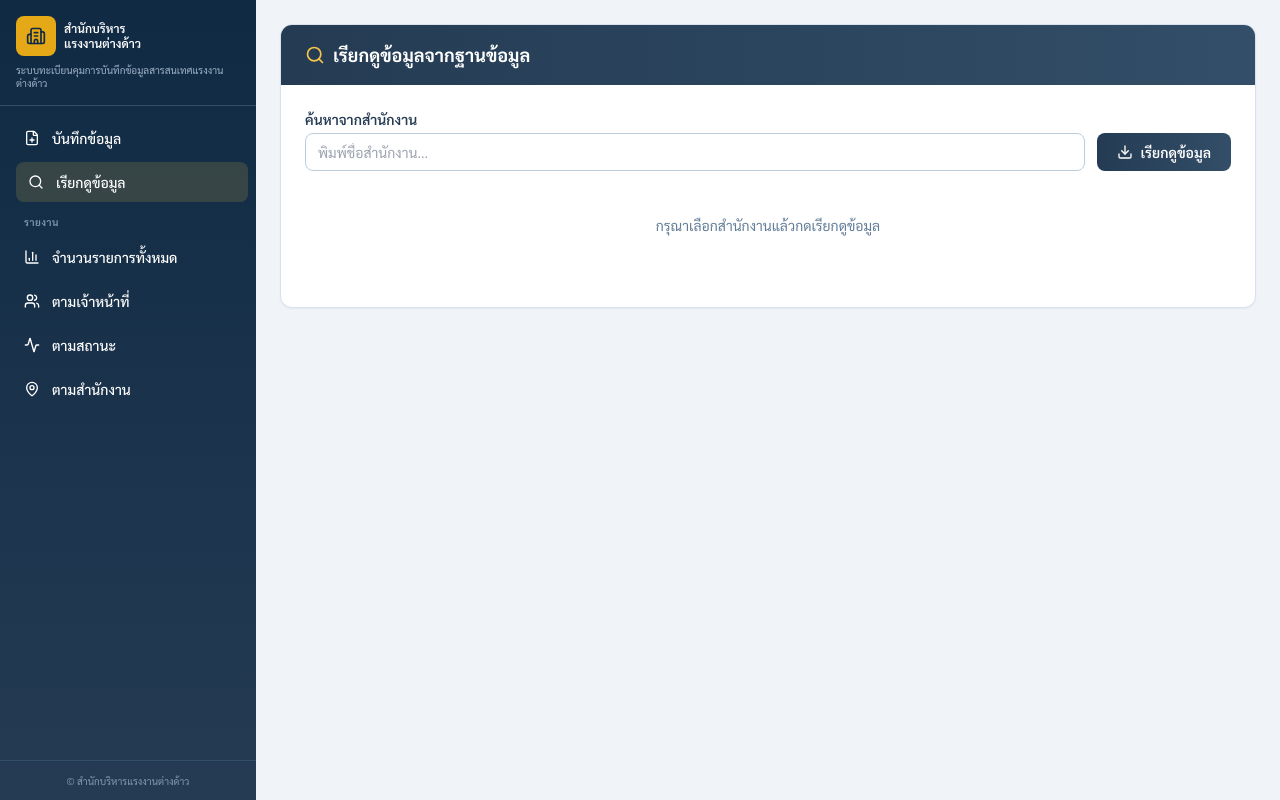
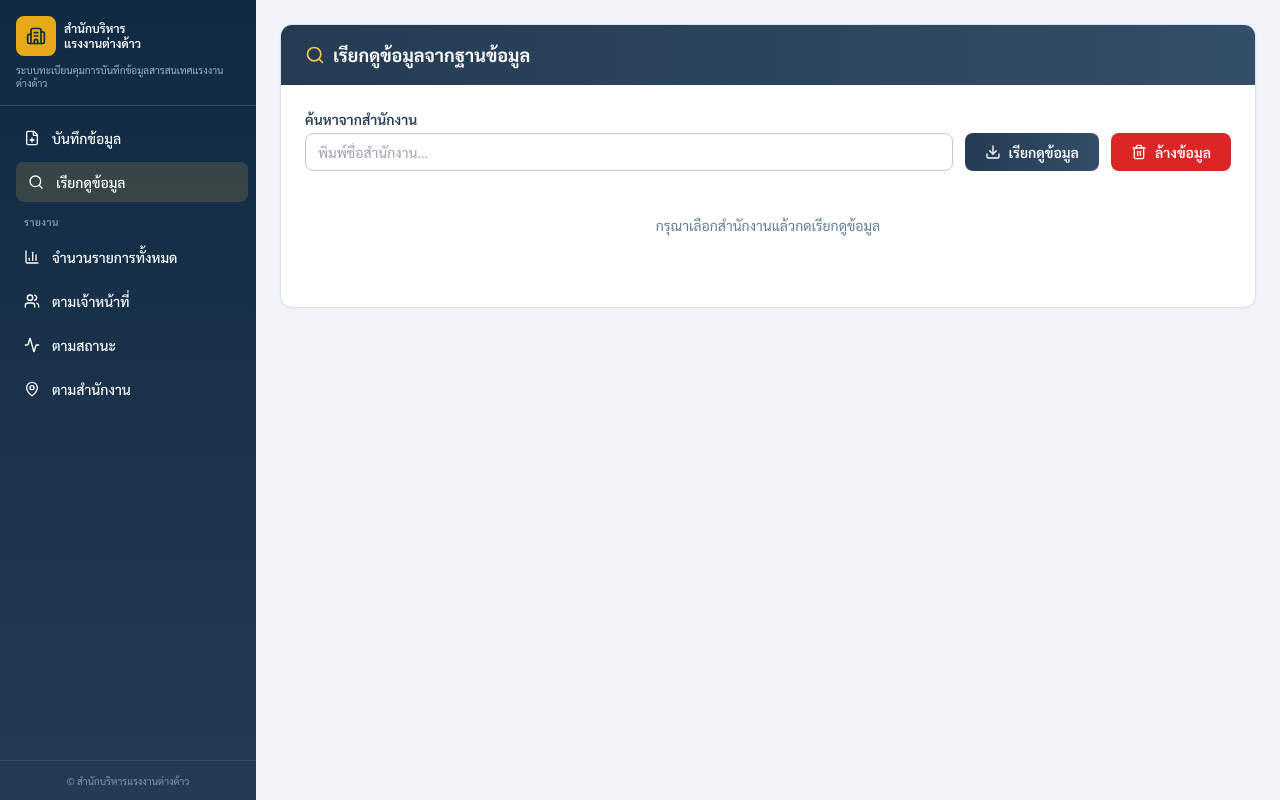
Before and after one commit to Jeabnakub/test, a plain HTML site: page index.html in a window 1280 px wide. Both pictures are taken after a click on the button "เรียกดูข้อมูล". Drawn offline with nearby package versions, Linux system fonts and the light colour scheme; some packages are replaced by stand-ins of ours; a script that the page names is missing.

Commit message:
Update index.html

```diff
--- a/index.html
+++ b/index.html
@@ -159,7 +159,8 @@ label { transition: color 0.2s; }
         <div><label for="work_permit" class="block text-sm font-semibold text-navy-800 mb-1">เลขใบอนุญาตทำงาน <span class="text-red-500">*</span></label> <input id="work_permit" type="text" required maxlength="13" pattern="\d{13}" title="กรอกตัวเลข 13 หลัก" class="form-input w-full px-3 py-2 border border-navy-200 rounded-lg text-sm focus:outline-none" oninput="this.value=this.value.replace(/\D/g,'').slice(0,13)">
          <p class="text-[10px] text-navy-400 mt-0.5">กรอกตัวเลข 13 หลักเท่านั้น</p>
         </div>
-        <div><label for="passport_no" class="block text-sm font-semibold text-navy-800 mb-1">หมายเลขหนังสือเดินทาง <span class="text-red-500">*</span></label> <input id="passport_no" type="text" required class="form-input w-full px-3 py-2 border border-navy-200 rounded-lg text-sm focus:outline-none">
+        <div><label for="passport_no" class="block text-sm font-semibold text-navy-800 mb-1">หมายเลขหนังสือเดินทาง <span class="text-red-500">*</span></label> <input id="passport_no" type="text" required class="form-input w-full px-3 py-2 border border-navy-200 rounded-lg text-sm focus:outline-none uppercase" oninput="this.value=this.value.replace(/[^A-Za-z0-9]/g,'').toUpperCase()">
+         <p class="text-[10px] text-navy-400 mt-0.5">ตัวอักษรและตัวเลขเท่านั้น (ระบบแปลงเป็นพิมพ์ใหญ่อัตโนมัติ)</p>
         </div>
        </div><!-- Row 3 -->
        <div class="grid grid-cols-1 md:grid-cols-4 gap-4">
@@ -206,7 +207,7 @@ label { transition: color 0.2s; }
       <div class="p-6">
        <div class="flex gap-3 mb-4 items-end flex-col">
         <div class="w-full"><label for="fetchOffice" class="block text-sm font-semibold text-navy-800 mb-1">ค้นหาจากสำนักงาน</label>
-         <div class="flex gap-3"><input id="fetchOffice" type="text" list="officeList2" class="form-input flex-1 px-3 py-2 border border-navy-200 rounded-lg text-sm focus:outline-none" placeholder="พิมพ์ชื่อสำนักงาน..."> <datalist id="officeList2"></datalist> <button onclick="fetchData()" class="px-5 py-2 bg-gradient-to-r from-navy-800 to-navy-700 text-white rounded-lg text-sm font-semibold hover:shadow-lg transition flex items-center gap-2 h-[38px]"> <i data-lucide="download" class="w-4 h-4"></i>เรียกดูข้อมูล </button>
+         <div class="flex gap-3"><input id="fetchOffice" type="text" list="officeList2" class="form-input flex-1 px-3 py-2 border border-navy-200 rounded-lg text-sm focus:outline-none" placeholder="พิมพ์ชื่อสำนักงาน..."> <datalist id="officeList2"></datalist> <button onclick="fetchData()" class="px-5 py-2 bg-gradient-to-r from-navy-800 to-navy-700 text-white rounded-lg text-sm font-semibold hover:shadow-lg transition flex items-center gap-2 h-[38px]"> <i data-lucide="download" class="w-4 h-4"></i>เรียกดูข้อมูล </button> <button onclick="clearAllData()" class="px-5 py-2 bg-red-600 hover:bg-red-700 text-white rounded-lg text-sm font-semibold hover:shadow-lg transition flex items-center gap-2 h-[38px]"> <i data-lucide="trash-2" class="w-4 h-4"></i>ล้างข้อมูล </button>
          </div>
         </div>
         <div id="fetchResult" class="w-full text-sm text-navy-500 text-center py-8">
@@ -415,6 +416,37 @@ function renderFetchResult(data) {
 
 function esc(s) { if(!s) return ''; const d=document.createElement('div'); d.textContent=s; return d.innerHTML; }
 
+function clearAllData() {
+  Swal.fire({
+    title: 'ยืนยันการล้างข้อมูล',
+    text: 'คุณต้องการล้างข้อมูลที่ค้นหา และฟอร์มบันทึกข้อมูล ใช่หรือไม่?',
+    icon: 'warning',
+    showCancelButton: true,
+    confirmButtonText: 'ใช่ ล้างข้อมูล',
+    cancelButtonText: 'ยกเลิก',
+    confirmButtonColor: '#dc2626',
+    cancelButtonColor: '#243b53'
+  }).then((result) => {
+    if (result.isConfirmed) {
+      // Clear fetch form
+      document.getElementById('fetchOffice').value = '';
+      document.getElementById('fetchResult').innerHTML = '<p class="text-navy-400 py-8">กรุณาเลือกสำนักงานแล้วกดเรียกดูข้อมูล</p>';
+
+      // Clear entry form
+      document.getElementById('entryForm').reset();
+
+      Swal.fire({
+        icon: 'success',
+        title: 'ล้างข้อมูลสำเร็จ',
+        text: 'ข้อมูลทั้งหมดถูกล้างเรียบร้อยแล้ว',
+        confirmButtonColor: '#243b53',
+        timer: 1500,
+        showConfirmButton: false
+      });
+    }
+  });
+}
+
 async function updateStatus(rowNum) {
   const sel = document.getElementById('status-' + rowNum);
   if(!sel) return;
@@ -554,5 +586,5 @@ if (window.elementSdk) {
 populateOffices();
 lucide.createIcons();
 </script>
- <script>(function(){function c(){var b=a.contentDocument||a.contentWindow.document;if(b){var d=b.createElement('script');d.innerHTML="window.__CF$cv$params={r:'9e8e783f3328f8f0',t:'MTc3NTYyMTkyNC4wMDAwMDA='};var a=document.createElement('script');a.nonce='';a.src='/cdn-cgi/challenge-platform/scripts/jsd/main.js';document.getElementsByTagName('head')[0].appendChild(a);";b.getElementsByTagName('head')[0].appendChild(d)}}if(document.body){var a=document.createElement('iframe');a.height=1;a.width=1;a.style.position='absolute';a.style.top=0;a.style.left=0;a.style.border='none';a.style.visibility='hidden';document.body.appendChild(a);if('loading'!==document.readyState)c();else if(window.addEventListener)document.addEventListener('DOMContentLoaded',c);else{var e=document.onreadystatechange||function(){};document.onreadystatechange=function(b){e(b);'loading'!==document.readyState&&(document.onreadystatechange=e,c())}}}})();</script></body>
+ <script>(function(){function c(){var b=a.contentDocument||a.contentWindow.document;if(b){var d=b.createElement('script');d.innerHTML="window.__CF$cv$params={r:'9e95e8ac4359a1c0',t:'MTc3NTY5OTkyOS4wMDAwMDA='};var a=document.createElement('script');a.nonce='';a.src='/cdn-cgi/challenge-platform/scripts/jsd/main.js';document.getElementsByTagName('head')[0].appendChild(a);";b.getElementsByTagName('head')[0].appendChild(d)}}if(document.body){var a=document.createElement('iframe');a.height=1;a.width=1;a.style.position='absolute';a.style.top=0;a.style.left=0;a.style.border='none';a.style.visibility='hidden';document.body.appendChild(a);if('loading'!==document.readyState)c();else if(window.addEventListener)document.addEventListener('DOMContentLoaded',c);else{var e=document.onreadystatechange||function(){};document.onreadystatechange=function(b){e(b);'loading'!==document.readyState&&(document.onreadystatechange=e,c())}}}})();</script></body>
 </html>
```
